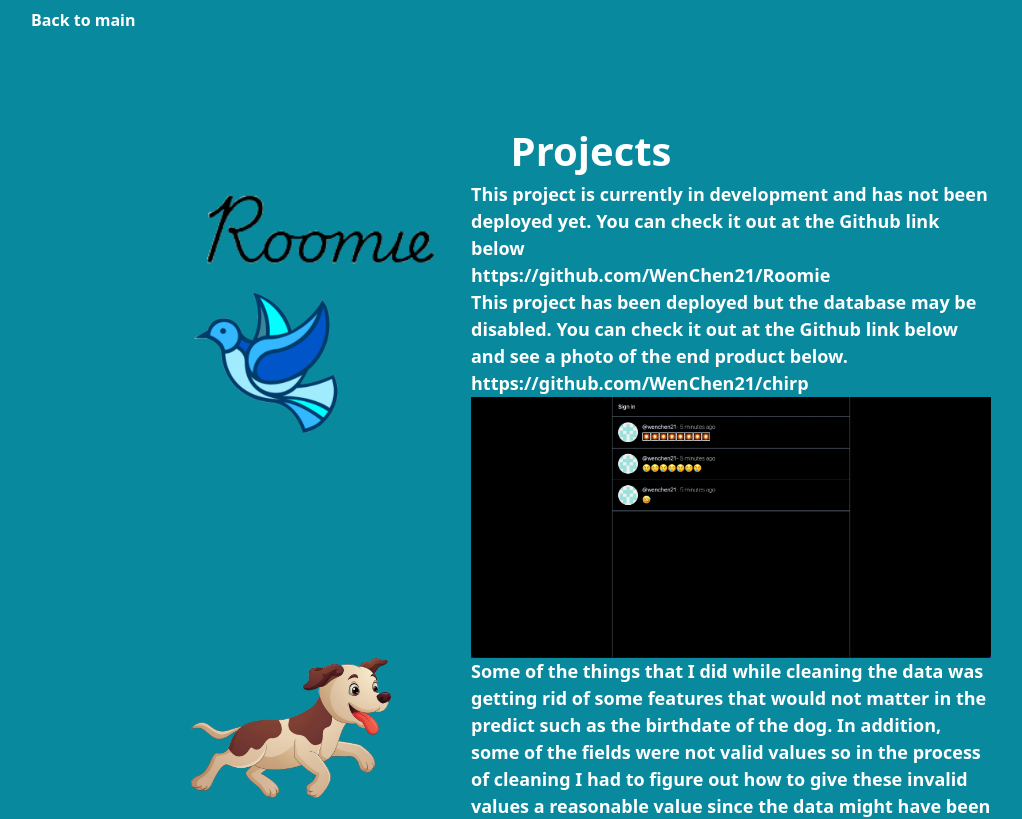
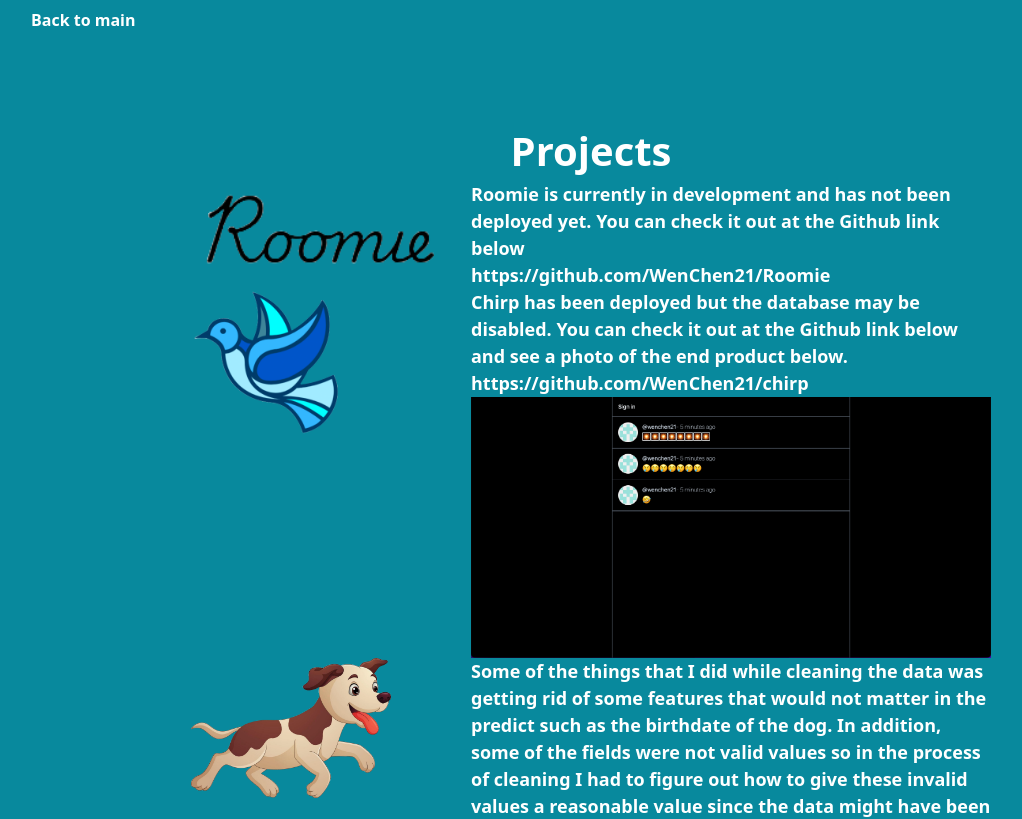
Before and after one commit to WenChen21/wenchen, a Next.js app: page /projects in a window 1280 px wide. Shown: the top 819 px of the page, without its empty margins (49-1071 px from the left). Built offline with nearby package versions, Linux system fonts and the light colour scheme.

Commit message:
modifying iteration

```diff
--- a/src/app/page.tsx
+++ b/src/app/page.tsx
@@ -59,7 +59,7 @@ export default function Home() {
               />
               <Projectdesc
                 image={"/chirplogo.png"}
-                text="An individual project that is a message board similar to Twitter,
+                text="Chirp is an individual project that is a message board similar to Twitter,
                 but only using emojis. Utilized the T3 stack, which includes TailwindCSS,
                 Typescript, Prisma, TRPC, and PlanetScale. Worked on both the frontend and backend to create a
                 dynamic and interactive web application. Throughout this project, I learned a
--- a/src/app/projects/page.tsx
+++ b/src/app/projects/page.tsx
@@ -21,8 +21,8 @@ function Projects() {
               <Image alt="image" src={"/roomie.png"} width={300} height={300} />
             </div>
             <p className="text-[18px] text-white font-sans font-semibold w-2/3">
-              This project is currently in development and has not been deployed
-              yet. You can check it out at the Github link below <br></br>
+              Roomie is currently in development and has not been deployed yet.
+              You can check it out at the Github link below <br></br>
               <a href="https://github.com/WenChen21/Roomie">
                 https://github.com/WenChen21/Roomie
               </a>
@@ -38,9 +38,9 @@ function Projects() {
               />
             </div>
             <p className="text-[18px] text-white font-sans font-semibold w-2/3">
-              This project has been deployed but the database may be disabled.
-              You can check it out at the Github link below and see a photo of
-              the end product below. <br></br>
+              Chirp has been deployed but the database may be disabled. You can
+              check it out at the Github link below and see a photo of the end
+              product below. <br></br>
               <a href="https://github.com/WenChen21/chirp">
                 https://github.com/WenChen21/chirp
               </a>
@@ -57,9 +57,9 @@ function Projects() {
               <Image alt="image" src={"/dog.png"} width={200} height={200} />
             </div>
             <p className="text-[18px] text-white font-sans font-semibold w-2/3">
-              Some of the things that I did while cleaning the data was getting rid of
-              some features that would not matter in the predict such as the
-              birthdate of the dog. In addition, some of the fields were not
+              Some of the things that I did while cleaning the data was getting
+              rid of some features that would not matter in the predict such as
+              the birthdate of the dog. In addition, some of the fields were not
               valid values so in the process of cleaning I had to figure out how
               to give these invalid values a reasonable value since the data
               might have been corrupted. Finally, I had to decide on the loss
```
